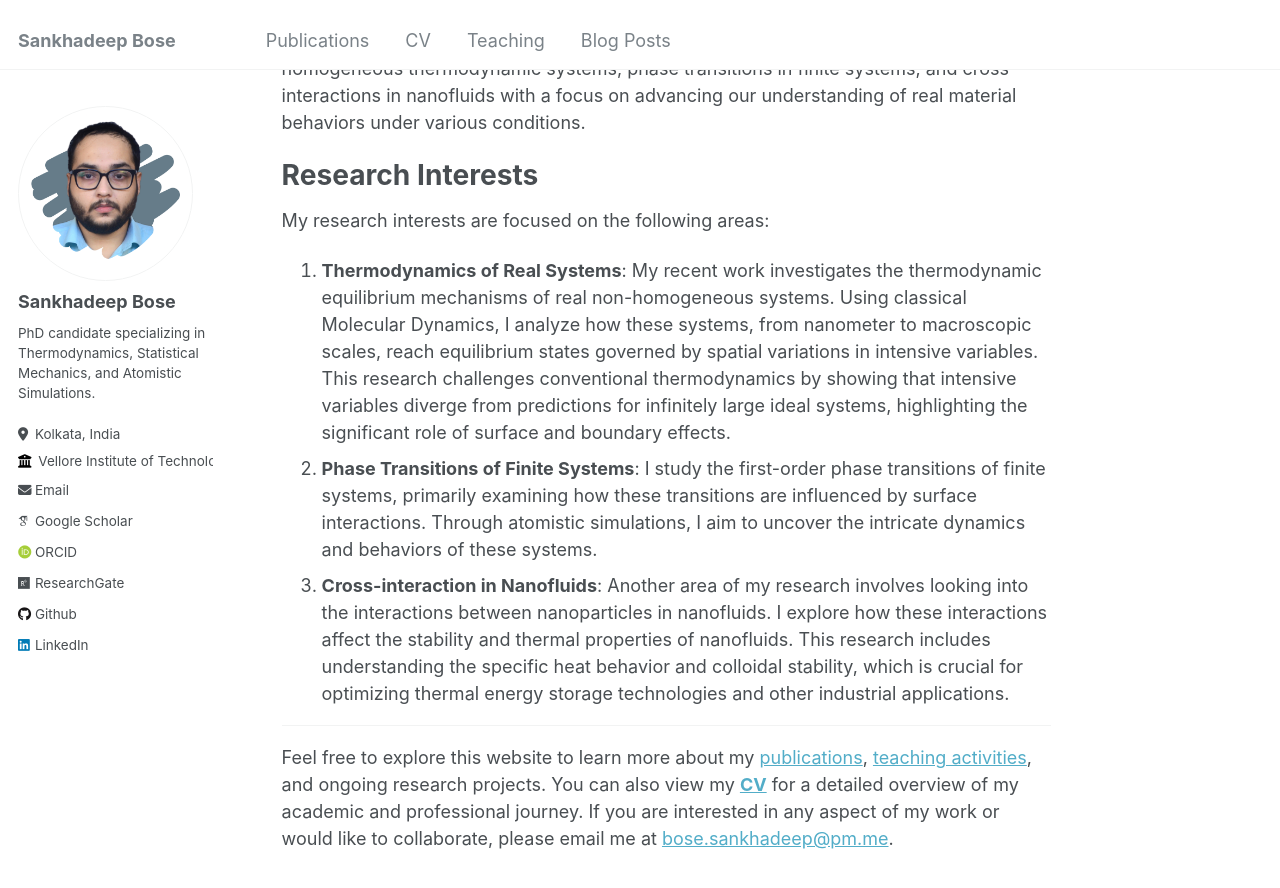
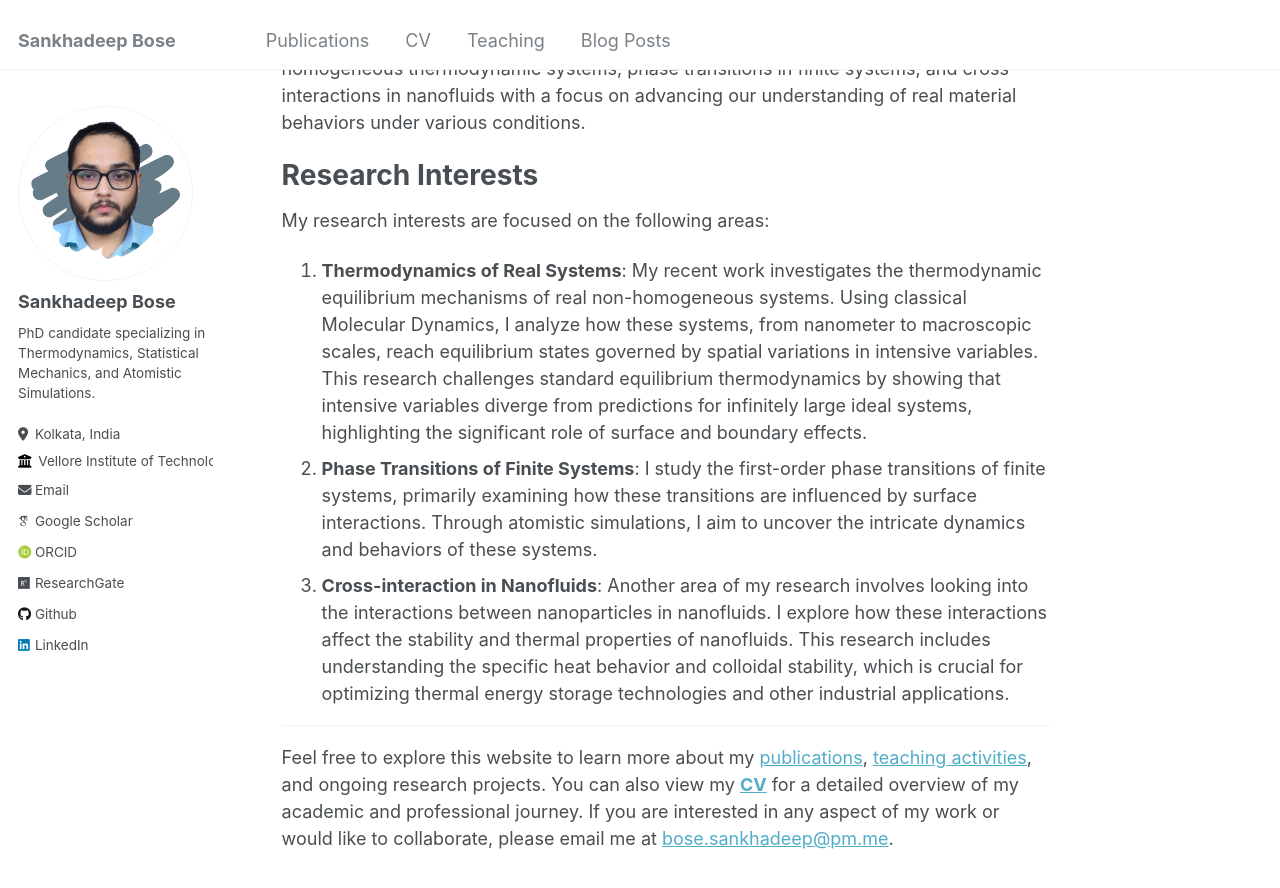
Before and after one commit to sankhadeepbose/sankhadeepbose.github.io, a Jekyll site: the page built from _pages/about.md, in a window 1280 px wide and 900 px high, scrolled down 360 px. Shown: the top 888 px of the window. Built offline with Jekyll 4.4.1, drawn with Linux system fonts in a browser that asks for light colours; some web fonts are replaced.

Commit message:
Update about.md

```diff
--- a/_pages/about.md
+++ b/_pages/about.md
@@ -17,7 +17,7 @@ Hello, I am Sankhadeep (শঙ্খদীপ, pronounced /ʃɔŋ.kʰoː.d̪iːp
 Research Interests
 ======
 My research interests are focused on the following areas:
-1. **Thermodynamics of Real Systems**: My recent work investigates the thermodynamic equilibrium mechanisms of real non-homogeneous systems. Using classical Molecular Dynamics, I analyze how these systems, from nanometer to macroscopic scales, reach equilibrium states governed by spatial variations in intensive variables. This research challenges conventional thermodynamics by showing that intensive variables diverge from predictions for infinitely large ideal systems, highlighting the significant role of surface and boundary effects.
+1. **Thermodynamics of Real Systems**: My recent work investigates the thermodynamic equilibrium mechanisms of real non-homogeneous systems. Using classical Molecular Dynamics, I analyze how these systems, from nanometer to macroscopic scales, reach equilibrium states governed by spatial variations in intensive variables. This research challenges standard equilibrium thermodynamics by showing that intensive variables diverge from predictions for infinitely large ideal systems, highlighting the significant role of surface and boundary effects.
 1. **Phase Transitions of Finite Systems**: I study the first-order phase transitions of finite systems, primarily examining how these transitions are influenced by surface interactions. Through atomistic simulations, I aim to uncover the intricate dynamics and behaviors of these systems.
 1. **Cross-interaction in Nanofluids**: Another area of my research involves looking into the interactions between nanoparticles in nanofluids. I explore how these interactions affect the stability and thermal properties of nanofluids. This research includes understanding the specific heat behavior and colloidal stability, which is crucial for optimizing thermal energy storage technologies and other industrial applications.
 
```
